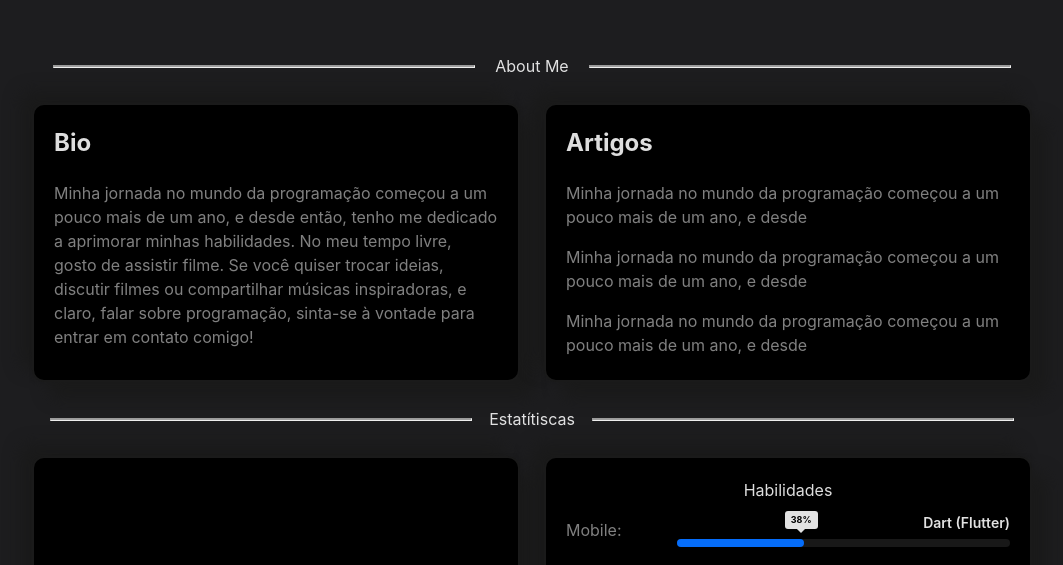
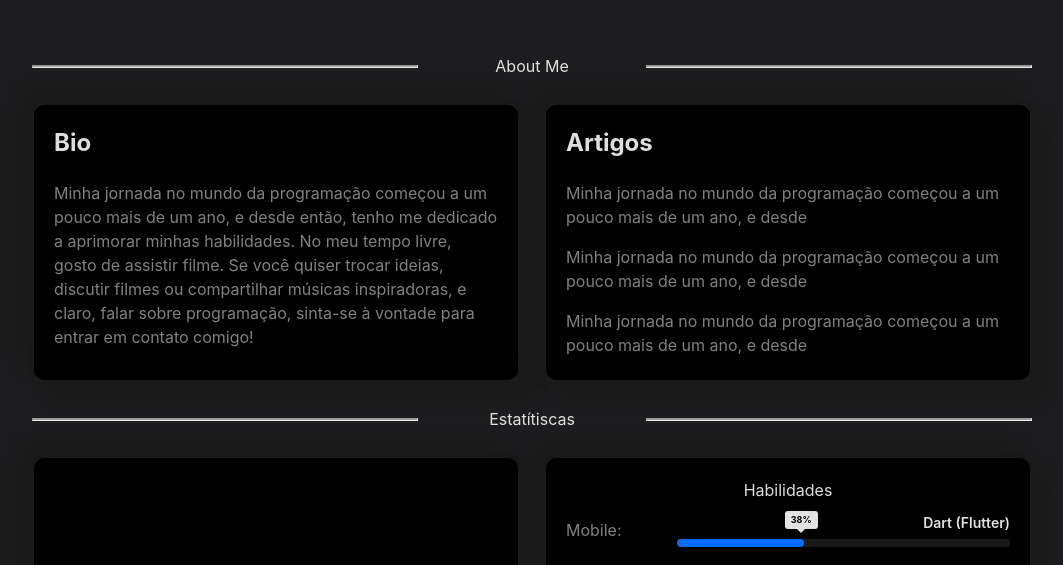
Before and after one commit to vlopess/PersonalSite, a React (Vite) app: page / in a window 1280 px wide. Shown: the part 930-1495 px from the top of the page, without its empty margins (108-1171 px from the left). Built offline with nearby package versions, Linux system fonts and the light colour scheme.

Commit message:
#5 - Refatoração o estilo do divider

```diff
--- a/src/components/Divider/Divider.css
+++ b/src/components/Divider/Divider.css
@@ -5,6 +5,10 @@
     align-items: center;
 }
 
+.divider span{
+    width: 25%;
+}
+
 .divider hr {
     height: 1px;
     background-color: #9f9f9f;
```
